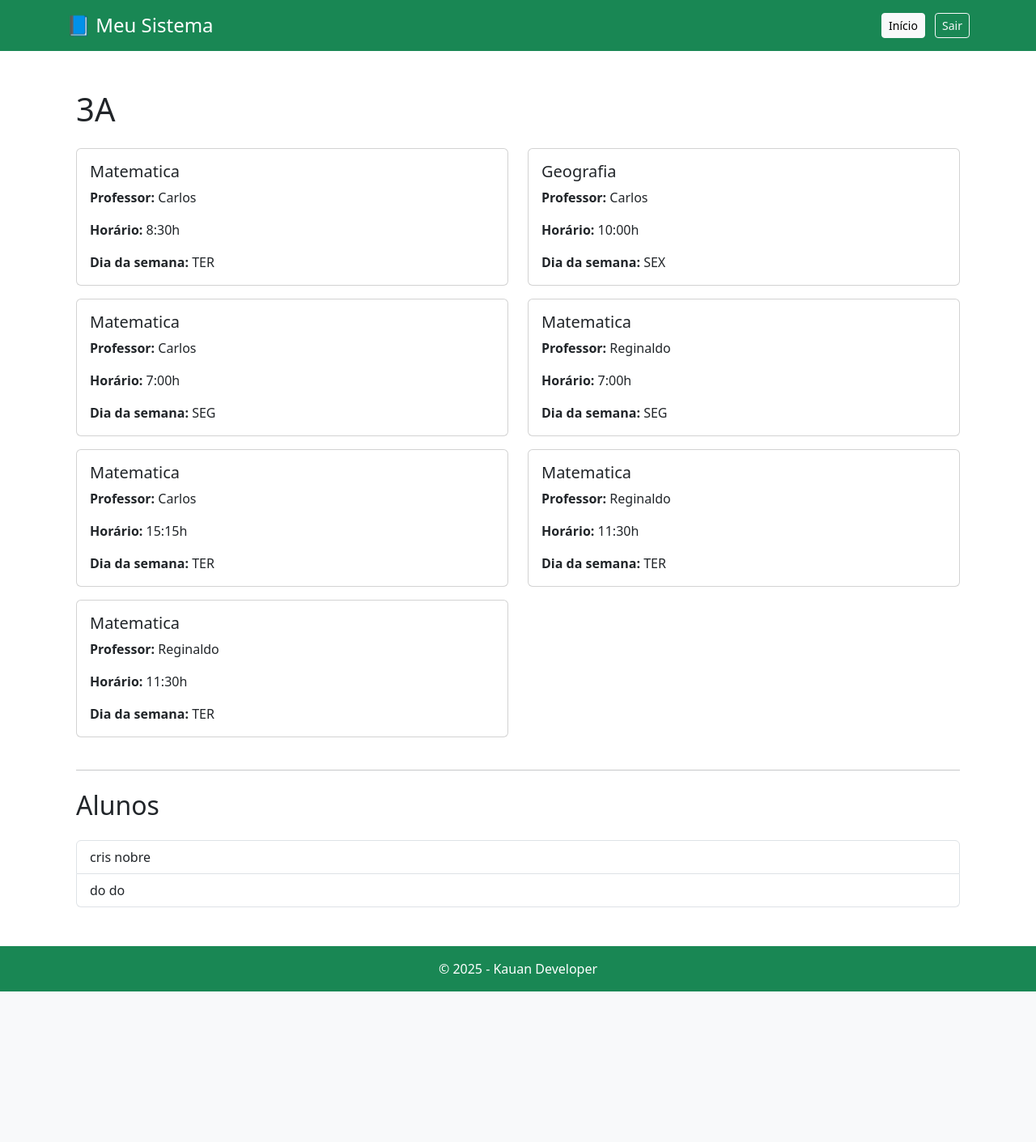
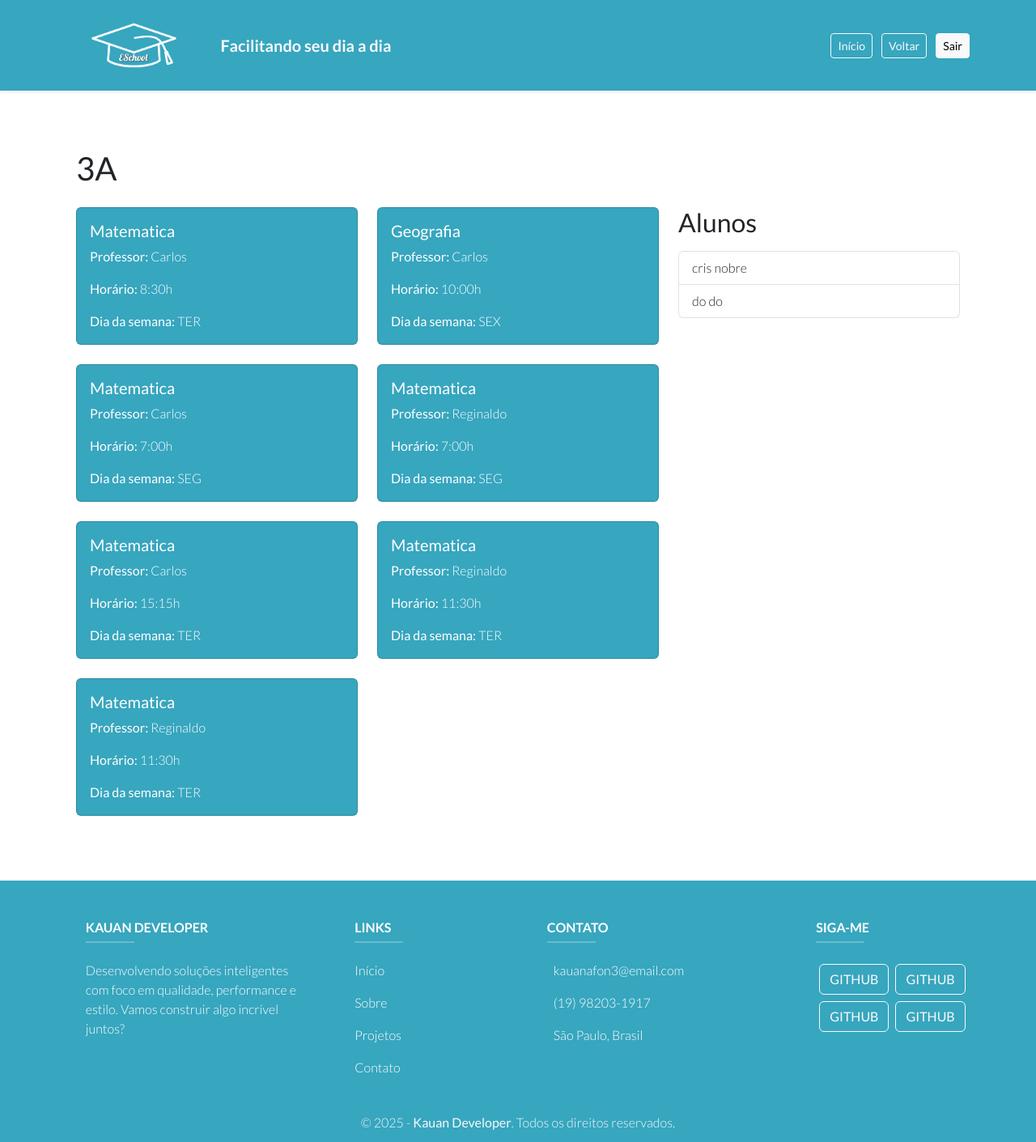
Before and after one commit to KauanAfonso/Gerenciamento-de-turmas, a Django app: page /turmas/detalhes/1 in a window 1280 px wide. Shown: the whole page at 81% size. Before the commit the page ends 1225 px from the top, so only its background shows below. Run offline with Django 5.2, Linux system fonts and the light colour scheme; data comes from the database, SQL or seed files in the repository; both versions use the stored data as it was after the commit.

Commit message:
Estilizando o front

```diff
--- a/project/app/Templates/base.html
+++ b/project/app/Templates/base.html
@@ -9,51 +9,89 @@
     <link href="https://cdn.jsdelivr.net/npm/bootstrap@5.3.3/dist/css/bootstrap.min.css" rel="stylesheet">
 
     <!-- Seu CSS -->
-    <link rel="stylesheet" href="{% static 'app/style.css' %}">
+    <link rel="stylesheet" href="{% static 'style.css' %}">
 
 
 </head>
 
-<style>
-    html, body {
-        height: 100%;
-    }
 
-    body {
-        display: flex;
-        flex-direction: column;
-    }
-
-    main {
-        flex: 1;
-    }
-</style>
 
 <body>
 
     <!-- HEADER VERDE -->
-    <header class="bg-success text-white py-3 mb-4">
-        <div class="container d-flex justify-content-between align-items-center">
-            <h1 class="h4 m-0">📘 Meu Sistema</h1>
-            <nav>
-                <a href="/" class="btn btn-light btn-sm me-2">Início</a>
-                <a href="/logout/" class="btn btn-outline-light btn-sm">Sair</a>
+    <header class="py-3 shadow-sm">
+        <div class="container d-flex flex-wrap justify-content-between align-items-center">
+            <a href="/" class="d-flex align-items-center text-decoration-none">
+                <img src="{% static 'logo.png' %}" alt="Logo do site" class="me-3" style="height: 80px;">
+                <span class="text-light fw-bold h5 mb-0 d-none d-sm-inline">Facilitando seu dia a dia</span>
+            </a>
+            <nav class="mt-3 mt-md-0">
+                <a href="/" class="btn btn-outline-light btn-sm me-2">Início</a>
+                <a href="/turmas/" class="btn btn-outline-light btn-sm me-2">Voltar</a>
+                <a href="/logout/" class="btn btn-light btn-sm">Sair</a>
             </nav>
         </div>
     </header>
 
     <!-- CONTEÚDO DA PÁGINA -->
-    <main class="container mb-5">
+    <main class="container mb-5 pt-5 pb-2">
         {% block content %}
         {% endblock %}
     </main>
 
     <!-- FOOTER VERDE -->
-    <footer class="bg-success text-white text-center py-3 mt-auto">
-        <div class="container">
-            <p class="mb-0">&copy; 2025 - Kauan Developer</p>
+    <footer class=" text-white pt-5 pb-2">
+        <div class="container text-center text-md-start">
+            <div class="row">
+
+                <!-- Coluna 1: Sobre -->
+                <div class="col-md-3 col-lg-4 col-xl-3 mx-auto mb-4">
+                    <h6 class="text-uppercase fw-bold">Kauan Developer</h6>
+                    <hr class="mb-3 mt-0 d-inline-block mx-auto" style="width: 60px; background-color: #ffffff; height: 2px" />
+                    <p>
+                        Desenvolvendo soluções inteligentes com foco em qualidade, performance e estilo. Vamos construir algo incrível juntos?
+                    </p>
+                </div>
+
+                <!-- Coluna 2: Links úteis -->
+                <div class="col-md-2 col-lg-2 col-xl-2 mx-auto mb-4">
+                    <h6 class="text-uppercase fw-bold">Links</h6>
+                    <hr class="mb-3 mt-0 d-inline-block mx-auto" style="width: 60px; background-color: #ffffff; height: 2px" />
+                    <p><a href="#" class="text-white text-decoration-none">Início</a></p>
+                    <p><a href="#" class="text-white text-decoration-none">Sobre</a></p>
+                    <p><a href="#" class="text-white text-decoration-none">Projetos</a></p>
+                    <p><a href="#" class="text-white text-decoration-none">Contato</a></p>
+                </div>
+
+                <!-- Coluna 3: Contato -->
+                <div class="col-md-4 col-lg-3 col-xl-3 mx-auto mb-4">
+                    <h6 class="text-uppercase fw-bold">Contato</h6>
+                    <hr class="mb-3 mt-0 d-inline-block mx-auto" style="width: 60px; background-color: #ffffff; height: 2px" />
+                    <p><i class="fas fa-envelope me-2"></i> kauanafon3@email.com</p>
+                    <p><i class="fas fa-phone me-2"></i> (19) 98203-1917</p>
+                    <p><i class="fas fa-map-marker-alt me-2"></i> São Paulo, Brasil</p>
+                </div>
+
+                <!-- Coluna 4: Redes sociais -->
+                <div class="col-md-3 col-lg-3 col-xl-2 mx-auto mb-2">
+                    <h6 class="text-uppercase fw-bold">Siga-me</h6>
+                    <hr class="mb-3 mt-0 d-inline-block mx-auto" style="width: 60px; background-color: #ffffff; height: 2px" />
+                    <div id='links'>
+                        <a href="#" class="btn btn-outline-light btn-floating m-1" role="button">GITHUB<i class="fab fa-github"></i></a>
+                        <a href="#" class="btn btn-outline-light btn-floating m-1" role="button">GITHUB<i class="fab fa-linkedin-in"></i></a>
+                        <a href="#" class="btn btn-outline-light btn-floating m-1" role="button">GITHUB<i class="fab fa-instagram"></i></a>
+                        <a href="#" class="btn btn-outline-light btn-floating m-1" role="button">GITHUB<i class="fab fa-twitter"></i></a>
+                    </div>
+                </div>
+            </div>
+        </div>
+
+        <!-- Créditos finais -->
+        <div class="text-center p-1  text-light">
+            &copy; 2025 - <strong>Kauan Developer</strong>. Todos os direitos reservados.
         </div>
     </footer>
 
+
 </body>
 </html>
--- a/project/app/Templates/detalhes.html
+++ b/project/app/Templates/detalhes.html
@@ -2,19 +2,23 @@
 
 {% block content %}
 <div class="container mt-4">
-
+    <!-- Cabeçalho -->
     <div class="d-flex justify-content-between align-items-center mb-4">
         <h1 class="mb-0">{{ turma.serie_turma }}</h1>
         {% if user.is_authenticated and user.is_superuser %}
-            <a href="{% url 'criar_aula' pk=turma.pk %}" class="btn btn-primary">Criar Aula</a>
+            <a href="{% url 'criar_aula' pk=turma.pk %}" class="btn" style='background-color: #0590afcc; color:white;'>Criar Aula</a>
         {% endif %}
     </div>
 
+    <!-- Grid principal -->
+    <div class="row">
+        <!-- Coluna das aulas - 8/12 -->
+        <div class="col-md-8">
             <div class="row">
                 {% if aulas %}
                     {% for i in aulas %}
-                <div class="col-md-6 mb-3">
-                    <div class="card">
+                        <div class="col-md-6 mb-4"> <!-- Dois cards por linha -->
+                            <div class="card h-100" style='background-color: #0590afcc; color:white;'>
                                 <div class="card-body">
                                     <h5 class="card-title">{{ i.materia }}</h5>
                                     <p class="card-text"><strong>Professor:</strong> {{ i.professor }}</p>
@@ -22,7 +26,7 @@
                                     <p class="card-text"><strong>Dia da semana:</strong> {{ i.dia_semana }}</p>
 
                                     {% if user.is_authenticated and user.is_superuser %}
-                                <a href="{% url 'atualizar_aula' pk=i.pk %}" class="btn btn-warning btn-sm">Atualizar</a>
+                                        <a href="{% url 'atualizar_aula' pk=i.pk %}" class="btn btn-light btn-sm">Atualizar</a>
                                         <a href="{% url 'deletar_aula' pk=i.pk %}" class="btn btn-danger btn-sm">Deletar</a>
                                     {% endif %}
                                 </div>
@@ -33,13 +37,14 @@
                     <p class="text-muted">Nenhuma aula cadastrada para essa turma.</p>
                 {% endif %}
             </div>
+        </div>
 
-    <hr class="my-4">
-
+        <!-- Coluna de alunos - 4/12 -->
+        <div class="col-md-4">
             <div class="d-flex justify-content-between align-items-center mb-3">
-        <h2>Alunos</h2>
+                <h2 class="mb-0">Alunos</h2>
                 {% if user.is_authenticated and user.is_superuser %}
-            <a href="{% url 'criar_aluno' pk=turma.pk %}" class="btn btn-success">Criar Aluno</a>
+                    <a href="{% url 'criar_aluno' pk=turma.pk %}" class="btn btn-success btn-sm">Criar Aluno</a>
                 {% endif %}
             </div>
 
@@ -50,7 +55,7 @@
                             {{ i.first_name }} {{ i.last_name }}
                             {% if user.is_authenticated and user.is_superuser %}
                                 <div>
-                            <a href="{% url 'atualizar_aluno' pk=i.pk %}" class="btn btn-sm btn-outline-primary">Atualizar</a>
+                                    <a href="{% url 'atualizar_aluno' pk=i.pk %}" class="btn btn-sm btn-outline" style='background-color: #0590afcc; color:white;'>Atualizar</a>
                                     <a href="{% url 'excluir_aluno' pk=i.pk %}" class="btn btn-sm btn-outline-danger">Excluir</a>
                                 </div>
                             {% endif %}
@@ -60,6 +65,7 @@
                     <li class="list-group-item text-muted">Nenhum aluno cadastrado.</li>
                 {% endif %}
             </ul>
-
+        </div>
+    </div>
 </div>
 {% endblock %}
--- a/project/app/Templates/form_aula.html
+++ b/project/app/Templates/form_aula.html
@@ -22,7 +22,7 @@
             <h2 class="my-3">{{ mensagem }}</h2>
         {% endif %}
 
-        <button type="submit" class="btn btn-primary">Sim</button>
+        <button type="submit" class="btn "style='background-color: #0590afcc; color:white;'>Sim</button>
     </form>
 </div>
 
--- a/project/app/static/style.css
+++ b/project/app/static/style.css
@@ -0,0 +1,37 @@
+@import url('https://fonts.googleapis.com/css2?family=Lato:ital,wght@0,100;0,300;0,400;0,700;0,900;1,100;1,300;1,400;1,700;1,900&display=swap');
+
+    *{
+
+        font-family: "Lato", sans-serif;
+        font-weight: 300;
+        font-style: normal;
+
+
+    }
+
+    html, body {
+        height: 100%;
+    }
+
+    body {
+        display: flex;
+        flex-direction: column;
+    }
+
+    main {
+        flex: 1;
+    }
+
+    header, footer{
+        background-color: #0590afcc;
+    }
+
+    header img{
+        max-width: 20rem;
+    }
+
+    #links{
+        display: flex !important;
+        flex-wrap: wrap ;
+        width: 14rem;
+    }
--- a/project/app/urls.py
+++ b/project/app/urls.py
@@ -19,7 +19,7 @@ urlpatterns = [
     path("turmas/criar_aluno/<int:pk>", adm.criar_aluno, name='criar_aluno'),
     path("turmas/editar_aluno/<int:pk>", adm.atualizar_aluno, name='atualizar_aluno'),
     path('turmas/excluir_aluno/<int:pk>', adm.excluir_aluno, name='excluir_aluno'),
-    path('accounts/login/', views.logar, name='login'),
+    path('account/login/', views.logar, name='login'),
     path('logout/', views.logout_view , name='logout_view'),
     path('account/reset', auth_views.PasswordResetView.as_view(), name='password_reset'),
     path('account/reset/sent', auth_views.PasswordChangeDoneView.as_view(), name='password_reset_done'),
--- a/project/project/settings.py
+++ b/project/project/settings.py
@@ -125,8 +125,13 @@ USE_TZ = True
 # https://docs.djangoproject.com/en/5.1/howto/static-files/
 
 STATIC_URL = 'static/'
+STATICFILES_DIRS = [BASE_DIR / 'app/static']
+
 EMAIL_BACKEND = 'django.core.mail.backends.filebased.EmailBackend'
 EMAIL_FILE_PATH = BASE_DIR / 'emails'
+
+
+
 
 # Default primary key field type
 # https://docs.djangoproject.com/en/5.1/ref/settings/#default-auto-field
```
Also changed, not shown: project/app/Templates/turmas.html (+4 -5 lines), project/app/static/logo.png (added), project/db.sqlite3. Lines whose indentation alone changed are shown as unchanged.
